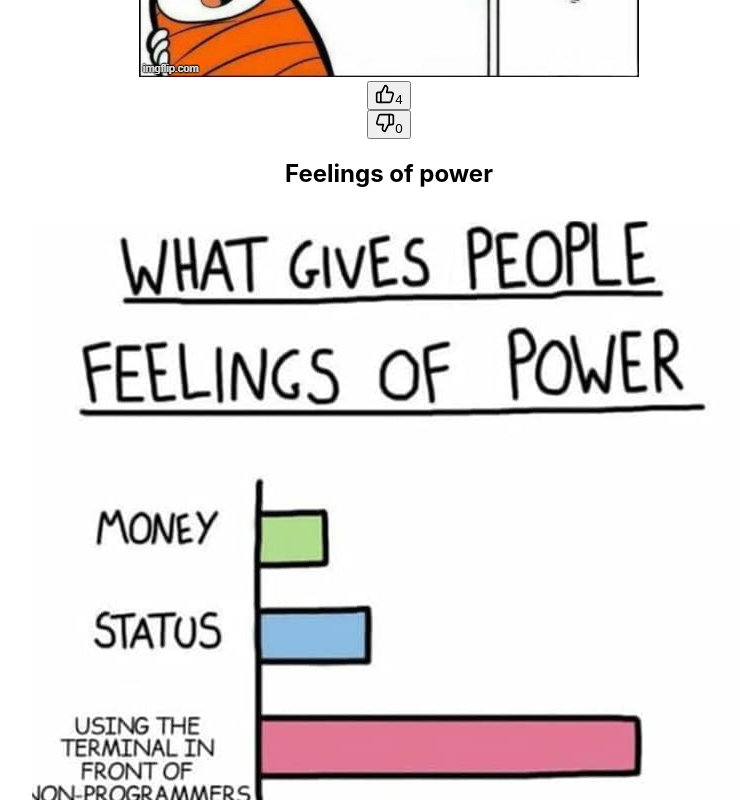
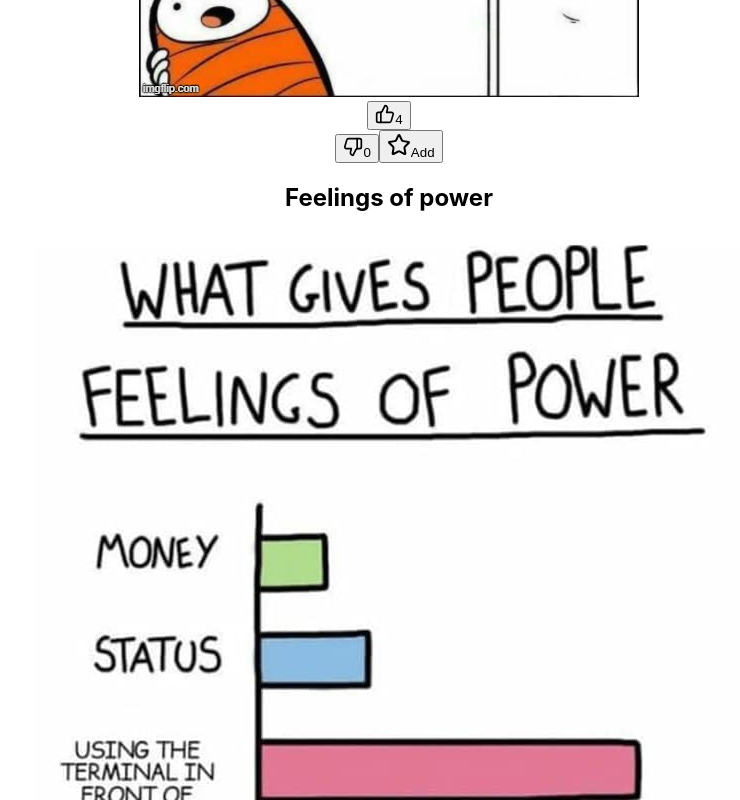
Before and after one commit to Mamiyamatsu/cdv-meme-service, a React (Create React App) app: page / in a window 1280 px wide. Shown: the part 800-1600 px from the top of the page, without its empty margins (251-991 px from the left). Built offline with nearby package versions, Linux system fonts and the light colour scheme.

Commit message:
favourites component, bar, page

```diff
--- a/src/App.js
+++ b/src/App.js
@@ -7,6 +7,8 @@ import { ErrorPage } from "./Pages/ErrorPage";
 import { Navigation } from "./Components/Navigation";
 import { AdsComponent } from "./Components/AdsComponent";
 import "./App.css";
+import { FavouritesPage } from "./Pages/FavouritesPage";
+import { FavouritesBar } from "./Components/FavouritesBar";
 
 function App() {
   return (
@@ -19,10 +21,12 @@ function App() {
               <Route path="/" element={<RegularPage />}></Route>
               <Route path="/hot" element={<HotPage />}></Route>
               <Route path="/poczekalnia" element={<WaitingRoomPage />}></Route>
+              <Route path="/favourites" element={<FavouritesPage />}></Route>
               <Route path="/*" element={<ErrorPage />}></Route>
             </Routes>
           </main>
           <AdsComponent />
+          <FavouritesBar />
         </BrowserRouter>
       </MemeProvider>
     </div>
--- /dev/null
+++ b/src/Components/FavouritesBar.jsx
@@ -0,0 +1,18 @@
+import { useMemes } from "../Context/MemeContext";
+
+export function FavouritesBar() {
+  const { memes } = useMemes();
+  const favouriteMemes = memes.filter((m) => m.isFavourite);
+
+  return (
+    <div className="favourites-bar">
+      <h3>Ulubione: ({favouriteMemes.length})</h3>
+      <div className="favourite-thumbnails">
+        {favouriteMemes.map((meme, i) => (
+          <img src={meme.img} alt="mini" key={i} />
+        ))}
+      </div>
+      <a href="/favourites">See all</a>
+    </div>
+  );
+}
--- /dev/null
+++ b/src/Components/FavouritesComponent.jsx
@@ -0,0 +1,14 @@
+import { Star } from "lucide-react";
+
+export function FavouritesComponent({ isFavourite, onClick }) {
+  return (
+    <button
+      onClick={onClick}
+      className="btn"
+      title={isFavourite ? "Remove from favourites" : "Add to favourites"}
+    >
+      <Star fill={isFavourite ? "currentColor" : "none"} />
+      <span>{isFavourite ? "Favourites" : "Add"}</span>
+    </button>
+  );
+}
--- a/src/Components/MemeComponent.jsx
+++ b/src/Components/MemeComponent.jsx
@@ -1,9 +1,10 @@
 import { UpvoteComponent } from "./UpvoteComponent";
 import { DownvoteComponent } from "./DownvoteComponent";
 import { useMemes } from "../Context/MemeContext";
+import { FavouritesComponent } from "./FavouritesComponent";
 
 export function MemeComponent() {
-  const { memes, handleUpvote, handleDownvote } = useMemes();
+  const { memes, handleUpvote, handleDownvote, toggleFavourite } = useMemes();
 
   return (
     <div>
@@ -22,6 +23,10 @@ export function MemeComponent() {
               count={meme.downvotes}
               onClick={() => handleDownvote(index)}
             />
+            <FavouritesComponent
+              isFavourite={meme.isFavourite}
+              onClick={() => toggleFavourite(index)}
+            />
           </div>
         </div>
       ))}
--- a/src/Components/Navigation.jsx
+++ b/src/Components/Navigation.jsx
@@ -7,6 +7,7 @@ export function Navigation() {
             <li><NavLink to="/">Główna</NavLink></li>
             <li><NavLink to="/hot">Hot</NavLink></li>
             <li><NavLink to="/poczekalnia">Poczekalnia</NavLink></li>
+            <li><NavLink to="/favourites">Favourites</NavLink></li>
         </ul>
     </nav>
     );
--- a/src/Context/MemeContext.jsx
+++ b/src/Context/MemeContext.jsx
@@ -5,6 +5,12 @@ const MemeContext = createContext();
 
 export function MemeProvider({ children }) {
   const [memes, setMemes] = useState(memesArray);
+
+  const toggleFavourite = (index) => {
+    const updated = [...memes];
+    updated[index].isFavourite = !updated[index].isFavourite;
+    setMemes(updated);
+  };
 
   const handleUpvote = (index) => {
     const updated = [...memes];
@@ -19,7 +25,7 @@ export function MemeProvider({ children }) {
   };
 
   return (
-    <MemeContext.Provider value={{ memes, handleUpvote, handleDownvote }}>
+    <MemeContext.Provider value={{ memes, toggleFavourite, handleUpvote, handleDownvote }}>
       {children}
     </MemeContext.Provider>
   );
--- a/src/MemesData/memesArray.js
+++ b/src/MemesData/memesArray.js
@@ -9,24 +9,28 @@ const memesArray = [
       upvotes: 4,
       downvotes: 0,
       img: meme1,
+      isFavourite: false,
     },
     {
       title: "Feelings of power",
       upvotes: 3,
       downvotes: 1,
       img: meme2,
+      isFavourite: false,
     },
     {
       title: "Programmers' priority",
       upvotes: 10,
       downvotes: 2,
       img: meme3,
+      isFavourite: false,
     },
     {
       title: "Happy coding!",
       upvotes: 12,
       downvotes: 3,
       img: meme4,
+      isFavourite: false,
     },
     // tu będą kolejne memy
   ];
--- /dev/null
+++ b/src/Pages/FavouritesPage.jsx
@@ -0,0 +1,22 @@
+import { useMemes } from "../Context/MemeContext";
+
+export function FavouritesPage() {
+  const { memes } = useMemes();
+  const favouriteMemes = memes.filter((m) => m.isFavourite);
+
+  return (
+    <div>
+      <h1>Favourite memes</h1>
+      {favouriteMemes.length === 0 ? (
+        <p>No favourite memes...</p>
+      ) : (
+        favouriteMemes.map((meme, index) => (
+          <div key={index}>
+            <h2>{meme.title}</h2>
+            <img src={meme.img} alt={meme.title} />
+          </div>
+        ))
+      )}
+    </div>
+  );
+}
```
